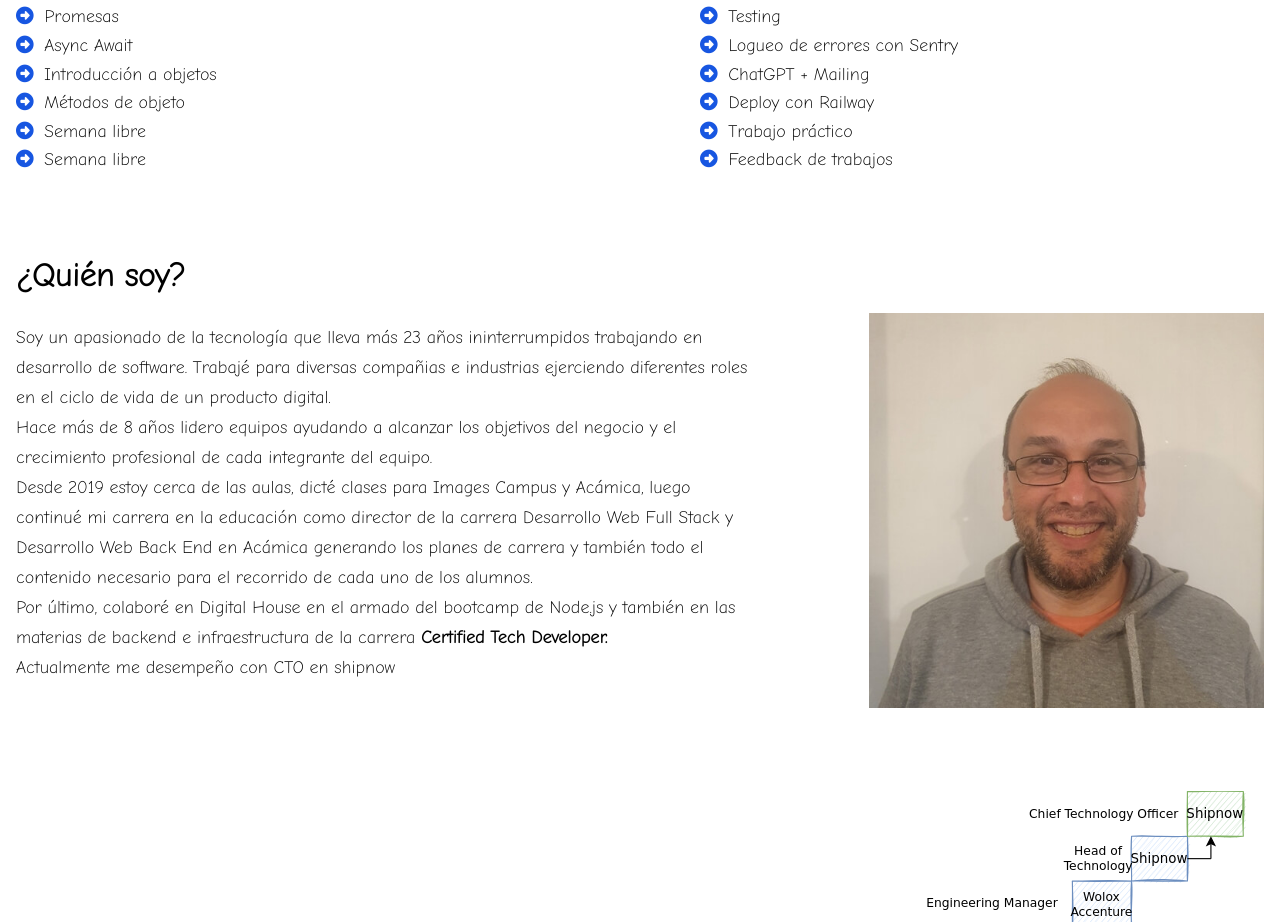
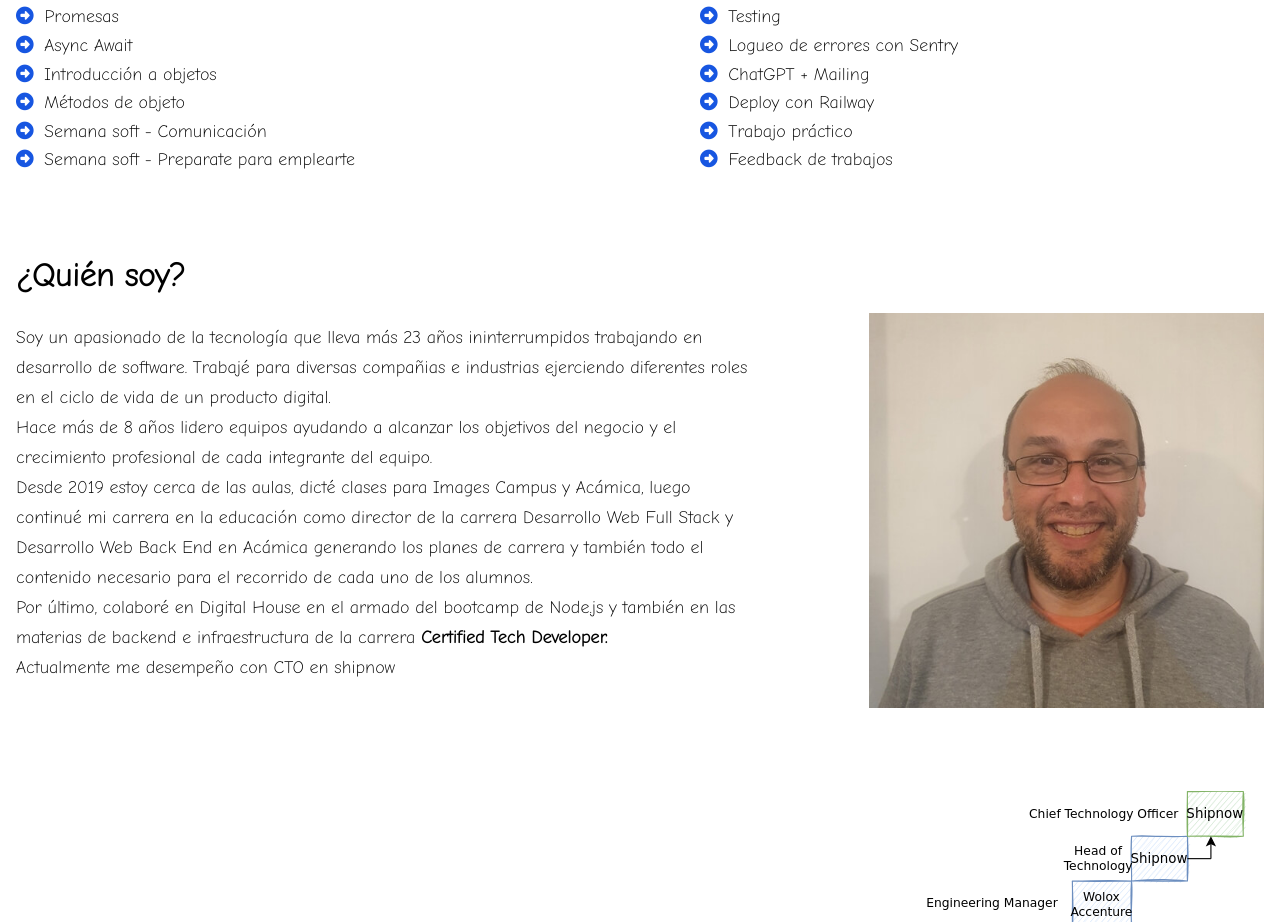
Before and after one commit to frenchita/danielsegovia, a plain HTML site: page index.html in a window 1280 px wide. Shown: the part 1590-2512 px from the top of the page. Drawn offline with Linux system fonts and the light colour scheme; a script that the page names is missing.

Commit message:
cambio de texto

```diff
--- a/index.html
+++ b/index.html
@@ -110,8 +110,8 @@
 						<li><i class="fa-solid fa-circle-right"></i> Async Await</li>
 						<li><i class="fa-solid fa-circle-right"></i> Introducción a objetos</li>
 						<li><i class="fa-solid fa-circle-right"></i> Métodos de objeto</li>
-						<li><i class="fa-solid fa-circle-right"></i> Semana libre</li>
-						<li><i class="fa-solid fa-circle-right"></i> Semana libre</li>
+						<li><i class="fa-solid fa-circle-right"></i> Semana soft - Comunicación</li>
+						<li><i class="fa-solid fa-circle-right"></i> Semana soft - Preparate para emplearte</li>
 					</ul>
 				</div>
 				<div>
```
